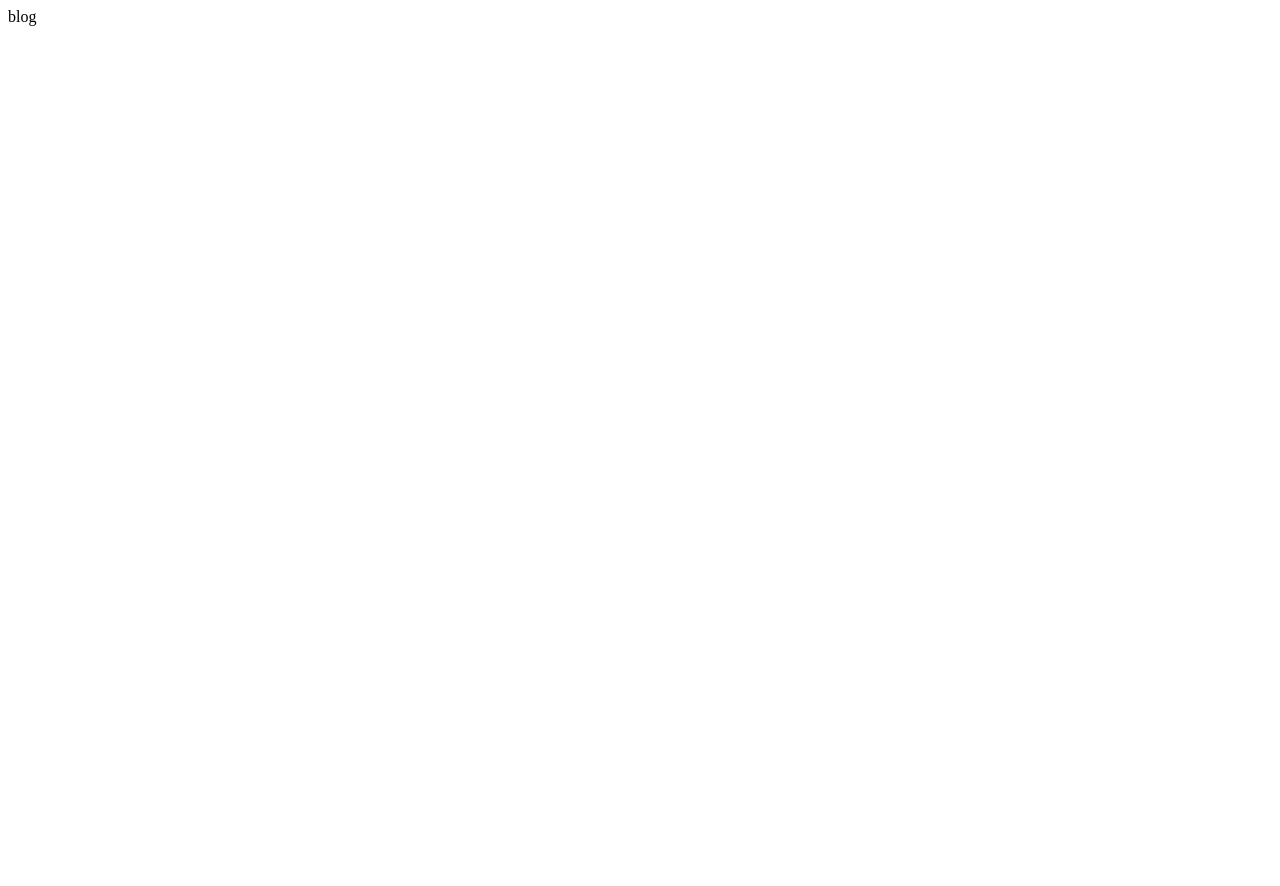
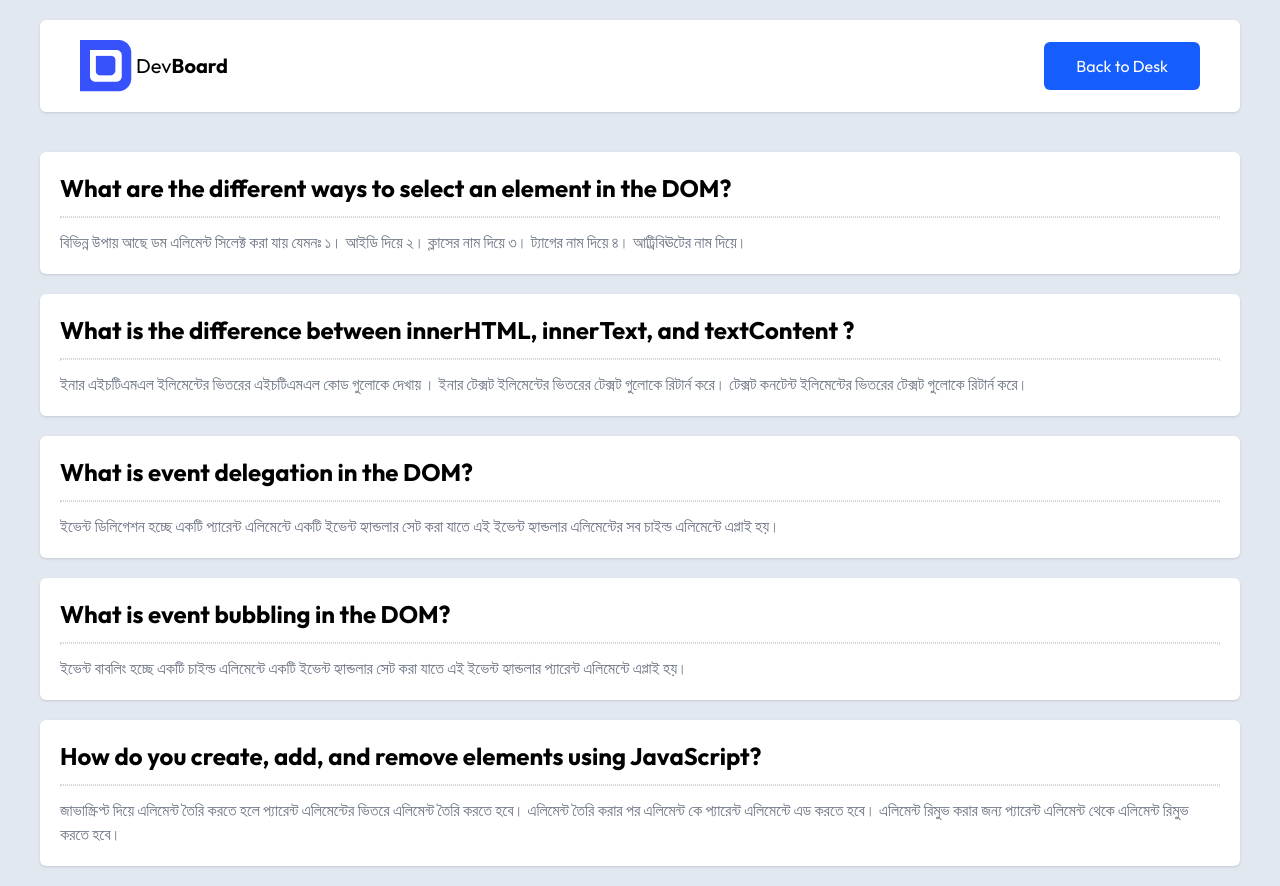
Before and after one commit to abdullahalnirob/ph-assignment-05, a plain HTML site: page blog.html in a window 1280 px wide. Before the commit the page ends 800 px from the top, so only its background shows below. Drawn offline with nearby package versions, Linux system fonts and the light colour scheme.

Commit message:
blog page addede

```diff
--- a/blog.html
+++ b/blog.html
@@ -1,11 +1,80 @@
 <!DOCTYPE html>
 <html lang="en">
-<head>
-    <meta charset="UTF-8">
-    <meta name="viewport" content="width=device-width, initial-scale=1.0">
-    <title>Document</title>
-</head>
-<body>
-    blog
-</body>
+  <head>
+    <meta charset="UTF-8" />
+    <meta name="viewport" content="width=device-width, initial-scale=1.0" />
+    <title>DevBoard</title>
+    <link rel="preconnect" href="https://fonts.googleapis.com" />
+    <link rel="preconnect" href="https://fonts.gstatic.com" crossorigin />
+    <link
+      href="https://fonts.googleapis.com/css2?family=Outfit:wght@100..900&display=swap"
+      rel="stylesheet"
+    />
+    <script src="https://unpkg.com/@tailwindcss/browser@4"></script>
+    <style>
+      body {
+        font-family: "Outfit", sans-serif;
+      }
+    </style>
+  </head>
+  <body class="px-10 my-5 bg-slate-200">
+    <header>
+      <nav
+        class="bg-white px-10 py-5 rounded-md shadow flex items-center justify-between"
+      >
+        <div class="flex items-center gap-1">
+          <img src="./assets/logo.png" alt="" />
+          <h2 class="text-xl">Dev<span class="font-bold">Board</span></h2>
+        </div>
+        <div>
+          <a href="./index.html">
+            <button
+              class="cursor-pointer px-8 py-3 bg-blue-600 hover:bg-blue-700 duration-200 text-white rounded-md"
+            >
+              Back to Desk
+            </button>
+          </a>
+        </div>
+      </nav>
+    </header>
+    <main class="mt-10 flex flex-col gap-5">
+      <div class="bg-white p-5 rounded-md shadow">
+        <h2 class="text-2xl font-bold">What are the different ways to select an element in the DOM?</h2>
+        <hr class="border border-dotted border-gray-300 my-3" />
+        <p class="text-gray-500">
+            বিভিন্ন উপায় আছে ডম এলিমেন্ট সিলেক্ট করা যায় যেমনঃ ১। আইডি দিয়ে ২। ক্লাসের নাম দিয়ে ৩। ট্যাগের নাম দিয়ে ৪। আট্রিবিঊটের নাম দিয়ে।
+        </p>
+      </div>
+      <div class="bg-white p-5 rounded-md shadow">
+        <h2 class="text-2xl font-bold"> What is the difference between innerHTML, innerText, and textContent ?</h2>
+        <hr class="border border-dotted border-gray-300 my-3" />
+        <p class="text-gray-500">
+            ইনার এইচটিএমএল ইলিমেন্টের ভিতরের এইচটিএমএল কোড গুলোকে দেখায় । ইনার টেক্সট ইলিমেন্টের ভিতরের টেক্সট গুলোকে রিটার্ন করে। টেক্সট কনটেন্ট ইলিমেন্টের ভিতরের টেক্সট গুলোকে রিটার্ন করে।
+        </p>
+      </div>
+      <div class="bg-white p-5 rounded-md shadow">
+        <h2 class="text-2xl font-bold"> What is event delegation in the DOM?</h2>
+        <hr class="border border-dotted border-gray-300 my-3" />
+        <p class="text-gray-500">
+            ইভেন্ট ডিলিগেশন হচ্ছে একটি প্যারেন্ট এলিমেন্টে একটি ইভেন্ট হ্যান্ডলার সেট করা যাতে এই ইভেন্ট হ্যান্ডলার এলিমেন্টের সব চাইল্ড এলিমেন্টে এপ্লাই হয়।
+        </p>
+      </div>
+      <div class="bg-white p-5 rounded-md shadow">
+        <h2 class="text-2xl font-bold"> What is event bubbling in the DOM?
+
+        </h2>
+        <hr class="border border-dotted border-gray-300 my-3" />
+        <p class="text-gray-500">
+            ইভেন্ট বাবলিং হচ্ছে একটি চাইল্ড এলিমেন্টে একটি ইভেন্ট হ্যান্ডলার সেট করা যাতে এই ইভেন্ট হ্যান্ডলার প্যারেন্ট এলিমেন্টে এপ্লাই হয়।
+        </p>
+      </div>
+      <div class="bg-white p-5 rounded-md shadow">
+        <h2 class="text-2xl font-bold">How do you create, add, and remove elements using JavaScript?</h2>
+        <hr class="border border-dotted border-gray-300 my-3" />
+        <p class="text-gray-500">
+            জাভাস্ক্রিপ্ট দিয়ে এলিমেন্ট তৈরি করতে হলে প্যারেন্ট এলিমেন্টের ভিতরে এলিমেন্ট তৈরি করতে হবে। এলিমেন্ট তৈরি করার পর এলিমেন্ট কে প্যারেন্ট এলিমেন্টে এড করতে হবে। এলিমেন্ট রিমুভ করার জন্য প্যারেন্ট এলিমেন্ট থেকে এলিমেন্ট রিমুভ করতে হবে।
+        </p>
+      </div>
+    </main>
+  </body>
 </html>
```
